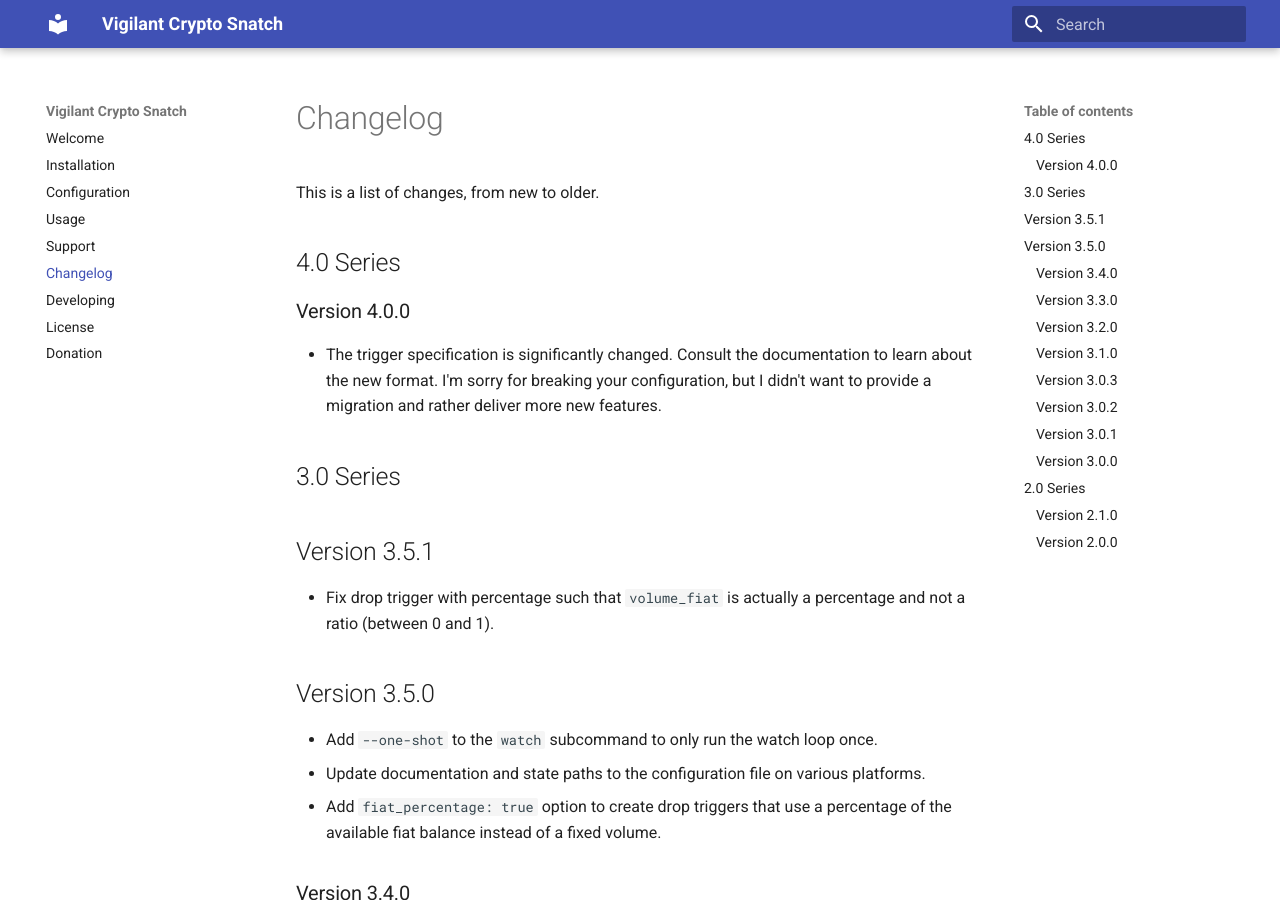
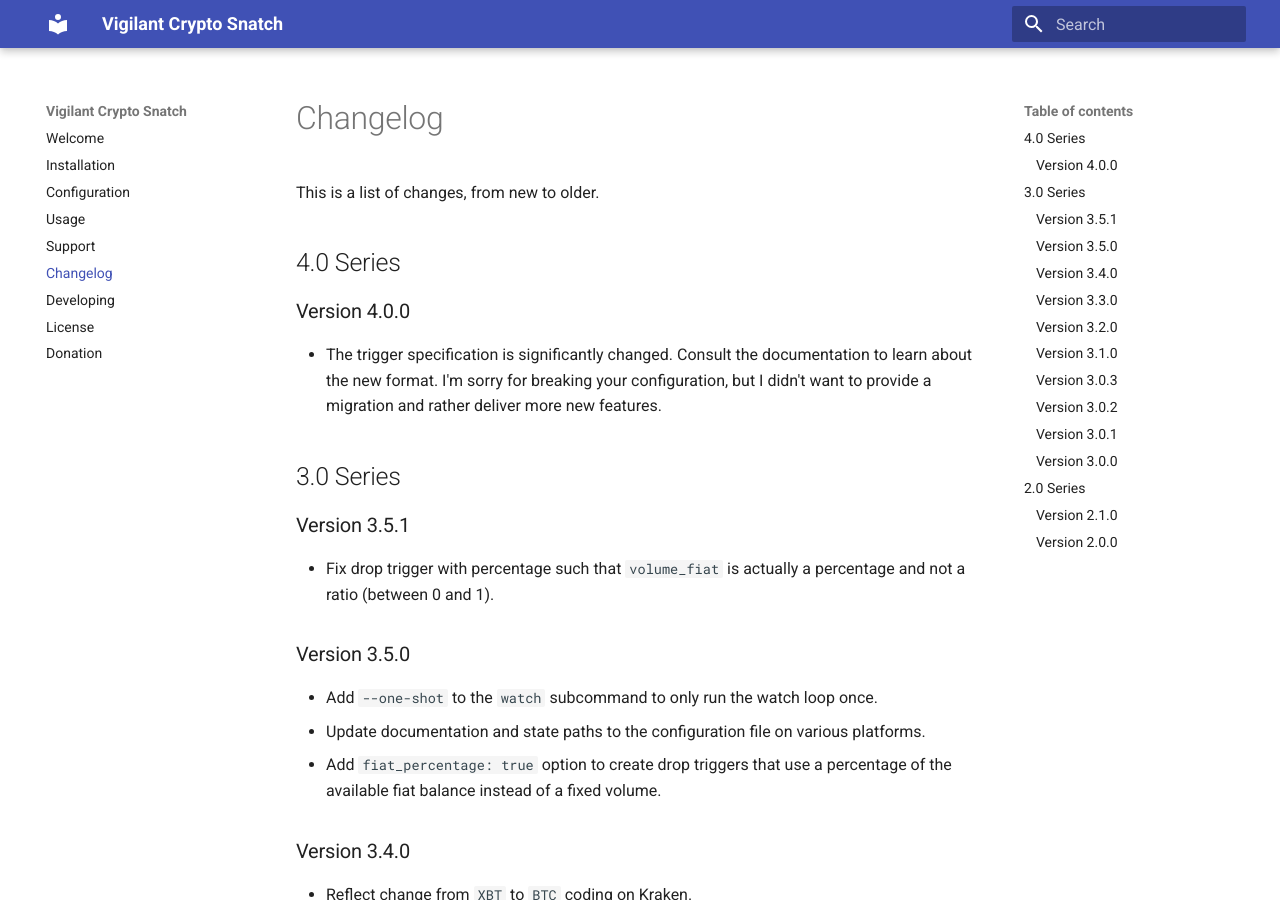
Before and after one commit to martin-ueding/vigilant-crypto-snatch, an MkDocs documentation site: the page built from docs/changelog.md, in a window 1280 px wide and 900 px high. Built offline with MkDocs 1.6.1 and Material for MkDocs 9.7.7, drawn with Linux system fonts in a browser that asks for light colours.

```diff
--- a/docs/changelog.md
+++ b/docs/changelog.md
@@ -10,11 +10,11 @@ This is a list of changes, from new to older.
 
 ## 3.0 Series
 
-## Version 3.5.1
+### Version 3.5.1
 
 - Fix drop trigger with percentage such that `volume_fiat` is actually a percentage and not a ratio (between 0 and 1).
 
-## Version 3.5.0
+### Version 3.5.0
 
 - Add `--one-shot` to the `watch` subcommand to only run the watch loop once.
 - Update documentation and state paths to the configuration file on various platforms.
```
